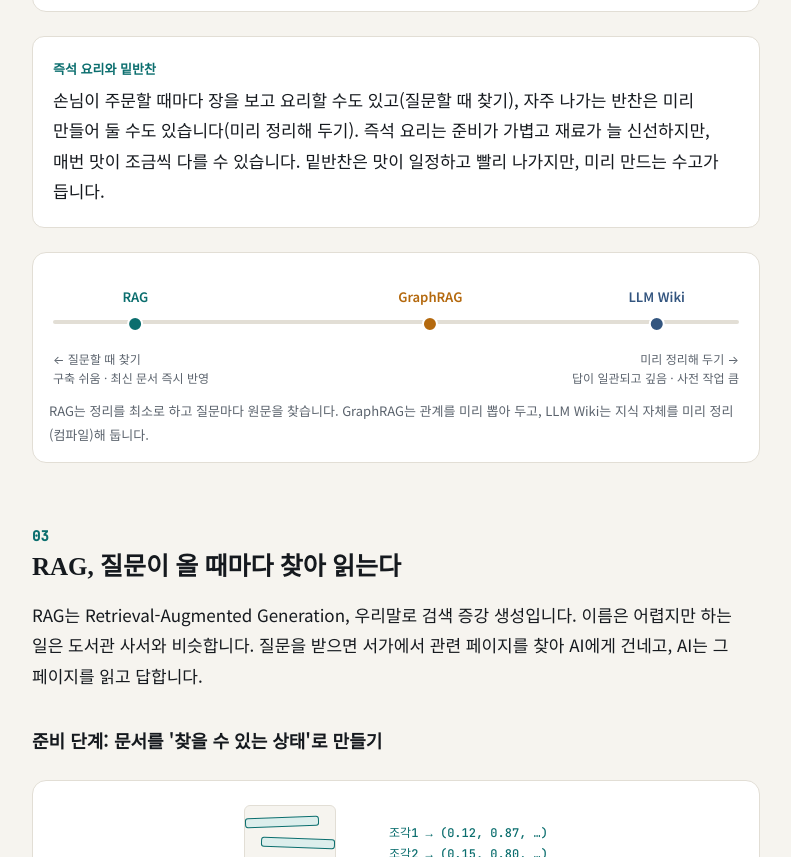
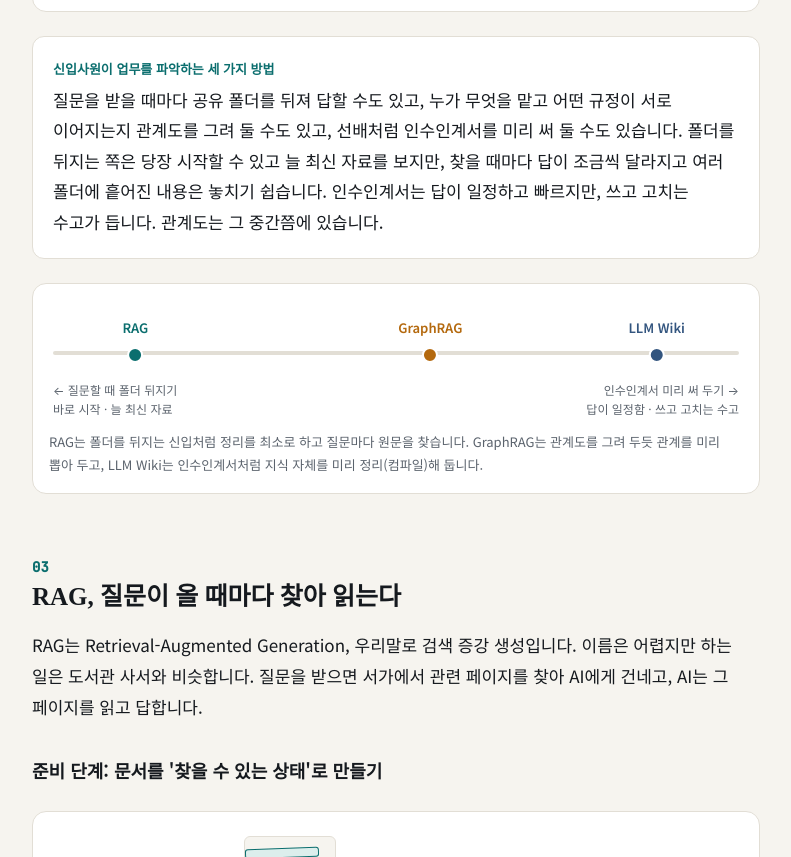
Before and after one commit to juno99zz-arkt/ai-field-notes, a plain HTML site: page reports/2026-11-24-hr-ai-knowledge-architecture.html in a window 1280 px wide. Shown: the part 2493-3350 px from the top of the page, without its empty margins (244-1035 px from the left). Drawn offline with Linux system fonts and the light colour scheme.

Commit message:
AI Field Notes No.01: 02장 비유를 '신입사원이 업무를 파악하는 세 가지 방법'으로 교체
즉석 요리·밑반찬 비유를 폴더 뒤지기·관계도·인수인계서로 바꾸고 스펙트럼 양끝 설명과 그림 설명을 맞춤

Co-Authored-By: Claude Opus 5.5 <noreply@anthropic.com>

```diff
--- a/reports/2026-11-24-hr-ai-knowledge-architecture.html
+++ b/reports/2026-11-24-hr-ai-knowledge-architecture.html
@@ -339,8 +339,8 @@
   </figure>
 
   <div class="analogy">
-    <span class="label">즉석 요리와 밑반찬</span>
-    <p>손님이 주문할 때마다 장을 보고 요리할 수도 있고(질문할 때 찾기), 자주 나가는 반찬은 미리 만들어 둘 수도 있습니다(미리 정리해 두기). 즉석 요리는 준비가 가볍고 재료가 늘 신선하지만, 매번 맛이 조금씩 다를 수 있습니다. 밑반찬은 맛이 일정하고 빨리 나가지만, 미리 만드는 수고가 듭니다.</p>
+    <span class="label">신입사원이 업무를 파악하는 세 가지 방법</span>
+    <p>질문을 받을 때마다 공유 폴더를 뒤져 답할 수도 있고, 누가 무엇을 맡고 어떤 규정이 서로 이어지는지 관계도를 그려 둘 수도 있고, 선배처럼 인수인계서를 미리 써 둘 수도 있습니다. 폴더를 뒤지는 쪽은 당장 시작할 수 있고 늘 최신 자료를 보지만, 찾을 때마다 답이 조금씩 달라지고 여러 폴더에 흩어진 내용은 놓치기 쉽습니다. 인수인계서는 답이 일정하고 빠르지만, 쓰고 고치는 수고가 듭니다. 관계도는 그 중간쯤에 있습니다.</p>
   </div>
 
   <figure class="reveal">
@@ -349,9 +349,9 @@
       <div class="mk m-rag" style="--x:12%">RAG</div>
       <div class="mk m-graph" style="--x:55%">GraphRAG</div>
       <div class="mk m-wiki" style="--x:88%">LLM Wiki</div>
-      <div class="ends"><span>← 질문할 때 찾기<br>구축 쉬움 · 최신 문서 즉시 반영</span><span style="text-align:right">미리 정리해 두기 →<br>답이 일관되고 깊음 · 사전 작업 큼</span></div>
+      <div class="ends"><span>← 질문할 때 폴더 뒤지기<br>바로 시작 · 늘 최신 자료</span><span style="text-align:right">인수인계서 미리 써 두기 →<br>답이 일정함 · 쓰고 고치는 수고</span></div>
     </div>
-    <figcaption>RAG는 정리를 최소로 하고 질문마다 원문을 찾습니다. GraphRAG는 관계를 미리 뽑아 두고, LLM Wiki는 지식 자체를 미리 정리(컴파일)해 둡니다.</figcaption>
+    <figcaption>RAG는 폴더를 뒤지는 신입처럼 정리를 최소로 하고 질문마다 원문을 찾습니다. GraphRAG는 관계도를 그려 두듯 관계를 미리 뽑아 두고, LLM Wiki는 인수인계서처럼 지식 자체를 미리 정리(컴파일)해 둡니다.</figcaption>
   </figure>
 
   <!-- 03 -->
```
